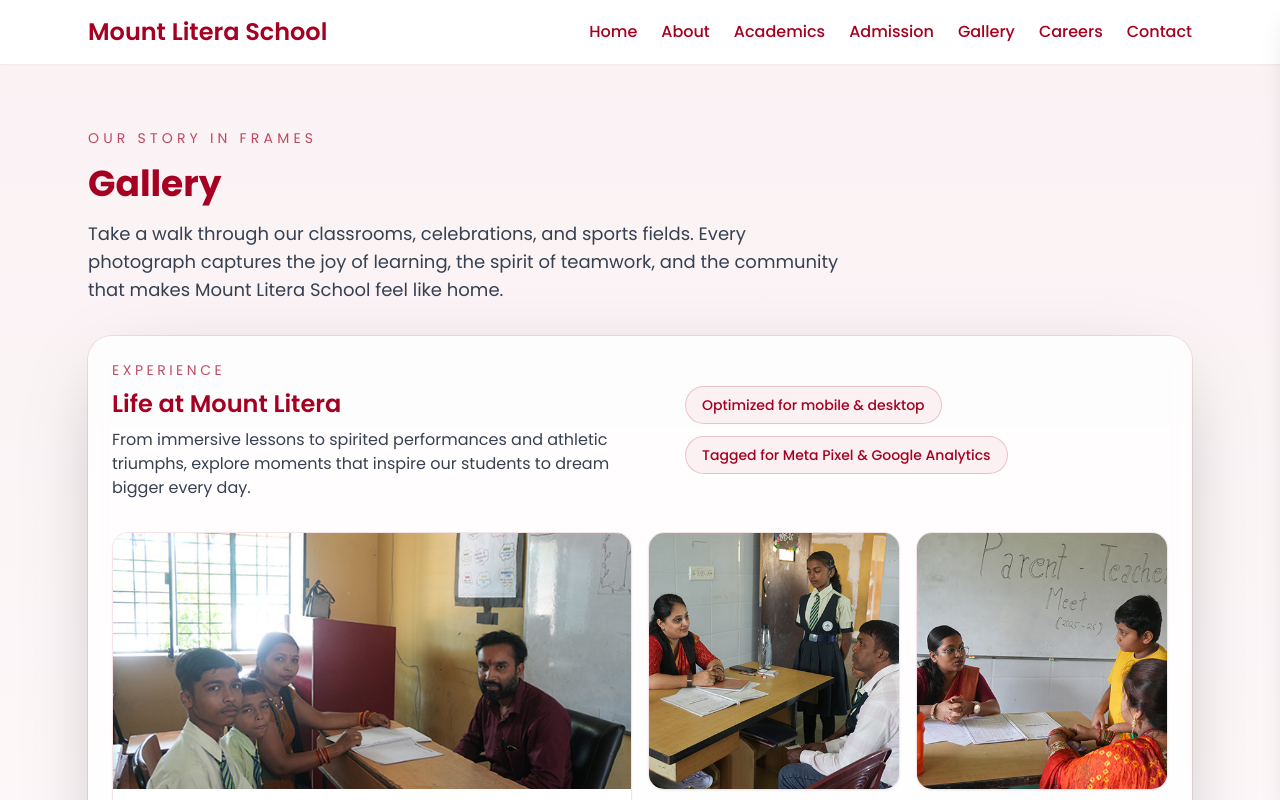
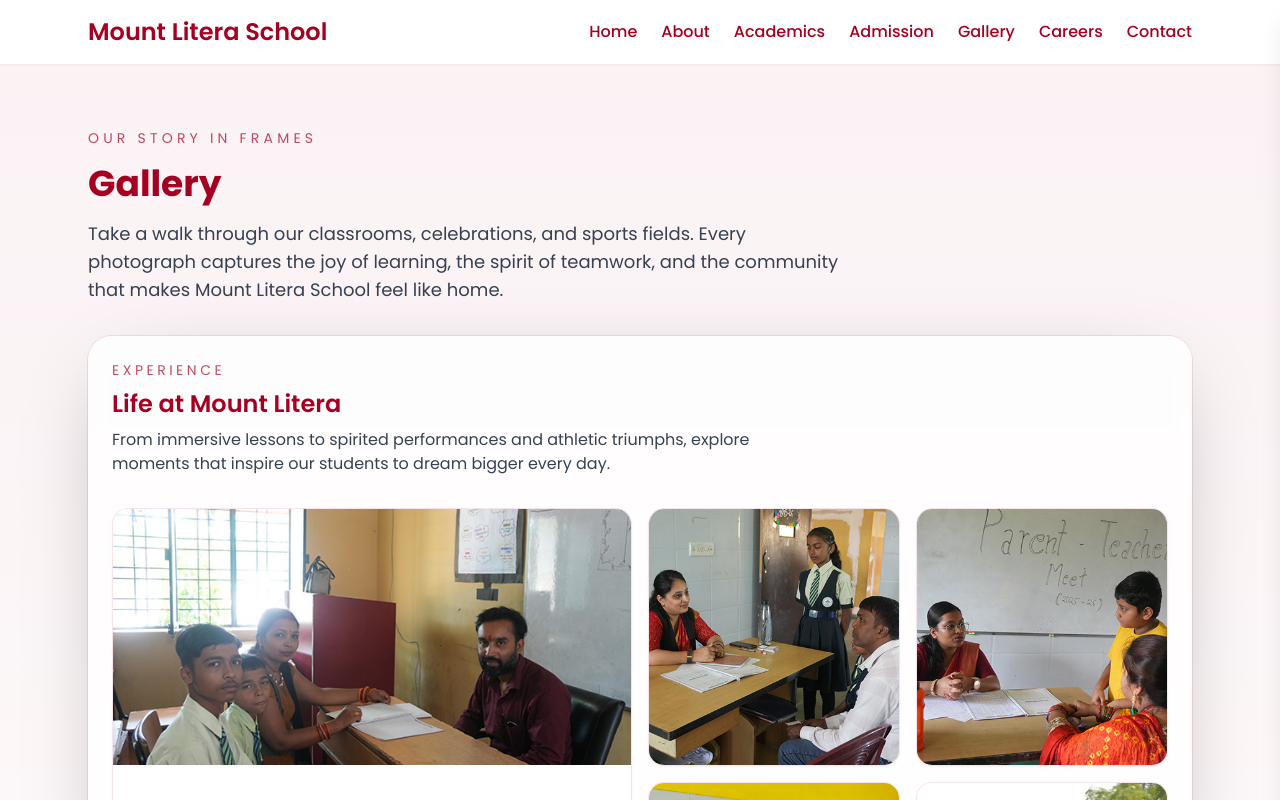
Before and after one commit to imagicity-stack/Mount-Litera-Website, a Next.js app: page /gallery in a window 1280 px wide. Shown: the top 800 px of the page. Built offline with nearby package versions, Linux system fonts and the light colour scheme.

Commit message:
Remove analytics badges from gallery hero

```diff
--- a/pages/gallery.js
+++ b/pages/gallery.js
@@ -81,14 +81,6 @@ export default function GalleryPage() {
                       to dream bigger every day.
                     </p>
                   </div>
-                  <div className="flex flex-wrap items-center gap-3">
-                    <span className="rounded-full border border-cardinal/20 bg-cardinal/5 px-4 py-2 text-sm font-medium text-cardinal">
-                      Optimized for mobile &amp; desktop
-                    </span>
-                    <span className="rounded-full border border-cardinal/20 bg-cardinal/5 px-4 py-2 text-sm font-medium text-cardinal">
-                      Tagged for Meta Pixel &amp; Google Analytics
-                    </span>
-                  </div>
                 </div>
                 <div className="mt-8 grid grid-cols-1 gap-4 sm:grid-cols-2 lg:grid-cols-3 xl:grid-cols-4">
                   {galleryImages.map((image, index) => (
```
